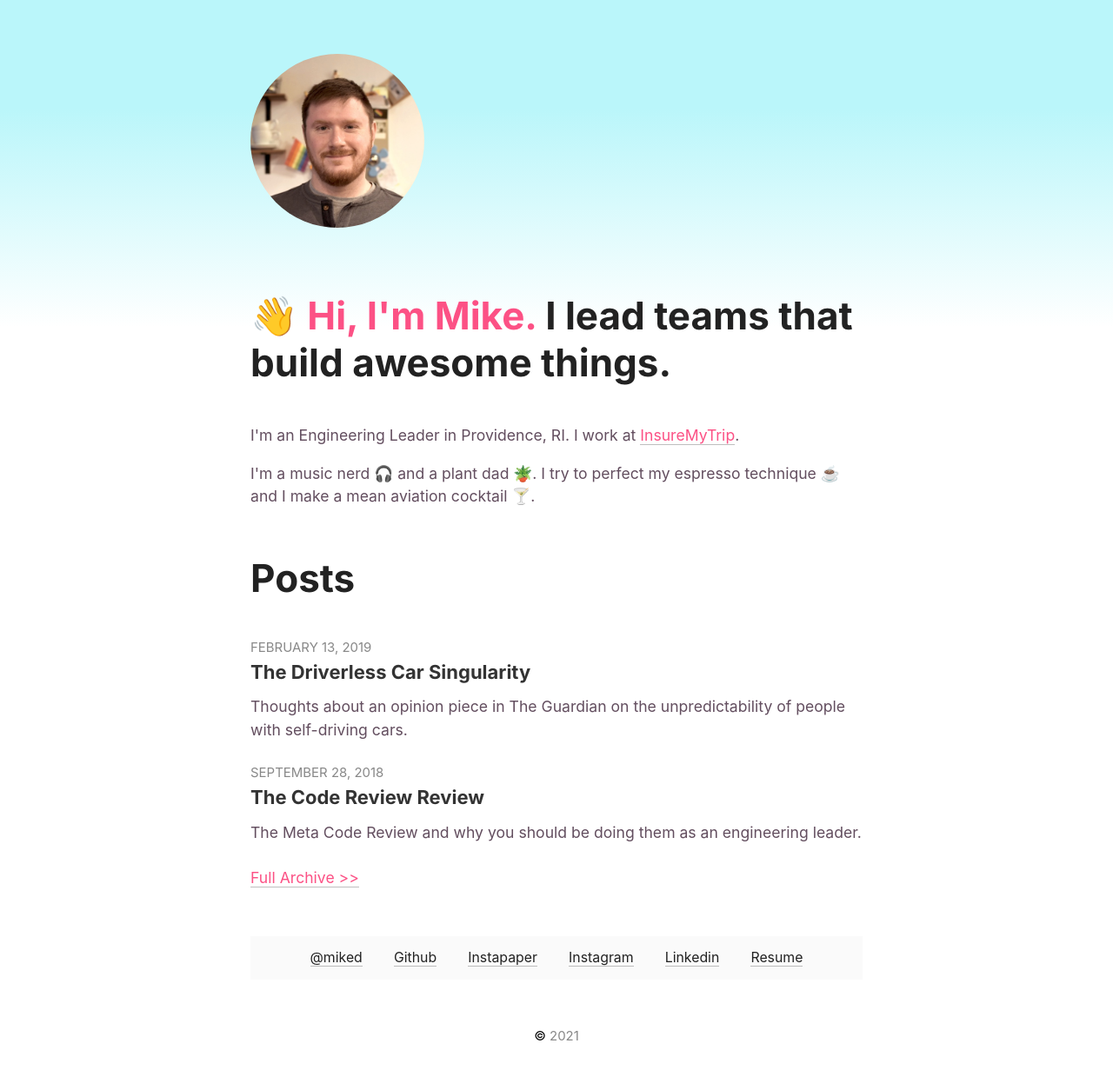
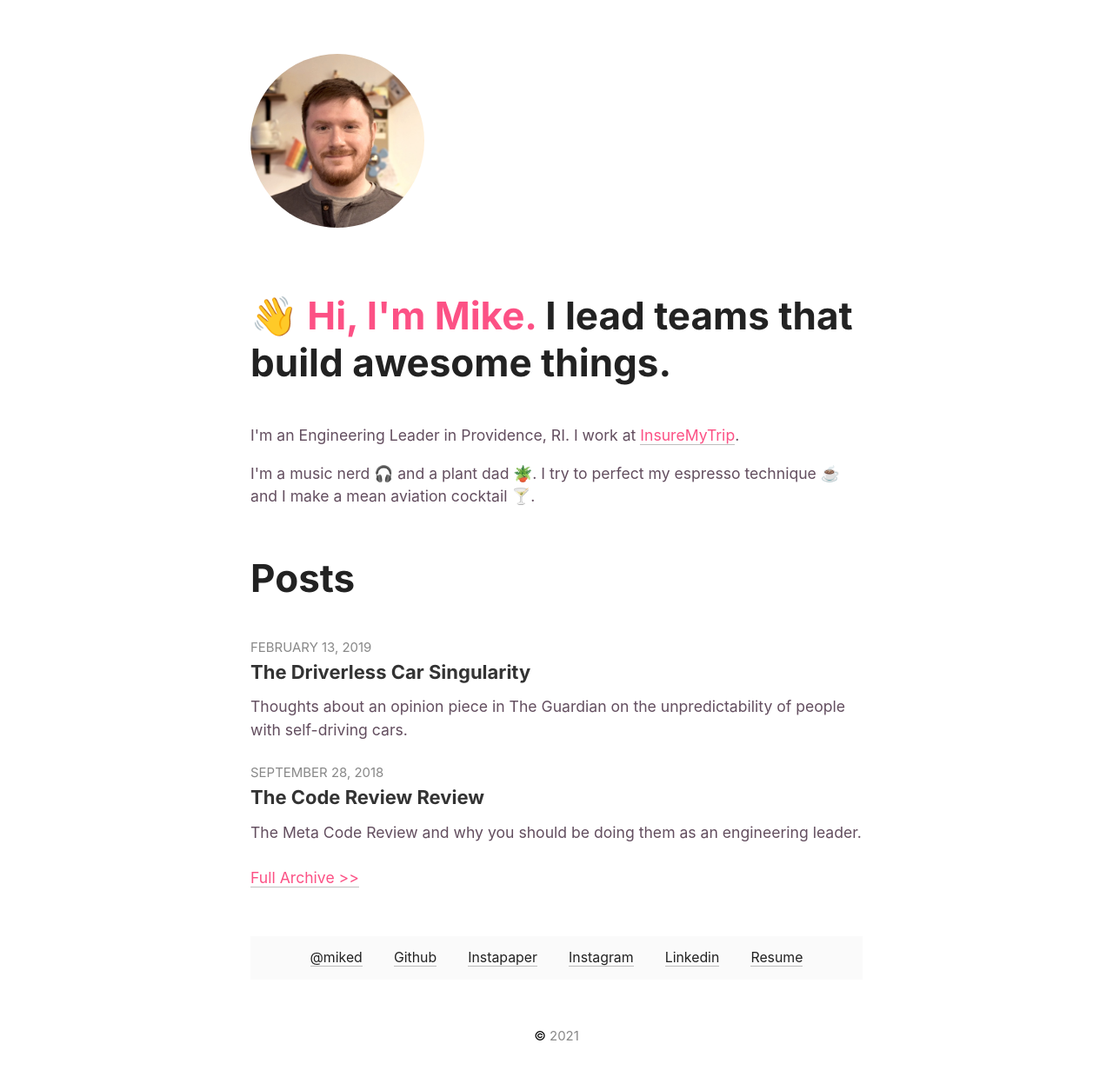
Before and after one commit to mike-douglas/mike-douglas.github.io, a Jekyll site: the page built from index.html, in a window 1280 px wide. Shown: the whole page at 87% size. Built offline with Jekyll 4.4.1, drawn with Linux system fonts in a browser that asks for light colours.

Commit message:
Reverting gradient stuff

```diff
--- a/_includes/head.html
+++ b/_includes/head.html
@@ -1,6 +1,5 @@
 <head>
   <meta charset="UTF-8">
-  <meta name="theme-color" content="#baf6fa">
   <meta name="viewport" content="width=device-width, initial-scale=1.0, minimum-scale=1.0">
   <meta http-equiv="X-UA-Compatible" content="ie=edge">
   {% if page.title == "Home" %}
--- a/assets/main.css
+++ b/assets/main.css
@@ -4,8 +4,6 @@ body {
   font-size: 110%;
   font-family: -apple-system, BlinkMacSystemFont, "Segoe UI", Helvetica, "Apple Color Emoji", Arial, sans-serif, "Segoe UI Emoji", "Segoe UI Symbol";
   text-rendering: optimizeLegibility;
-  background: rgb(186,246,250);
-  background: linear-gradient(180deg, rgba(186,246,250,1) 10%, rgba(255,255,255,1) 30%);
 }
 
 body > * {
```
